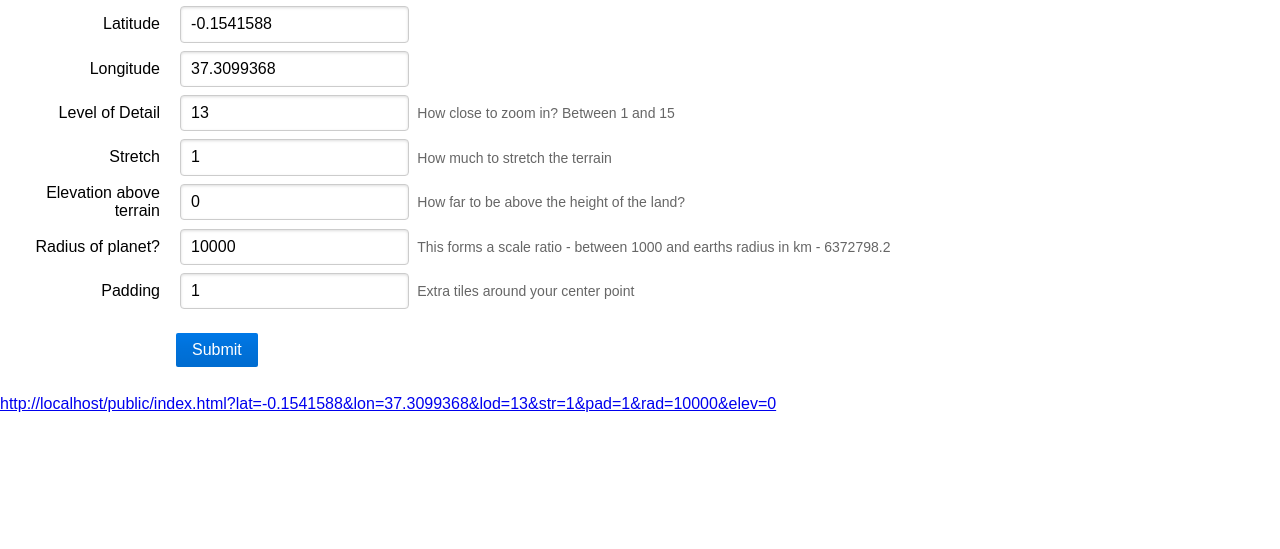
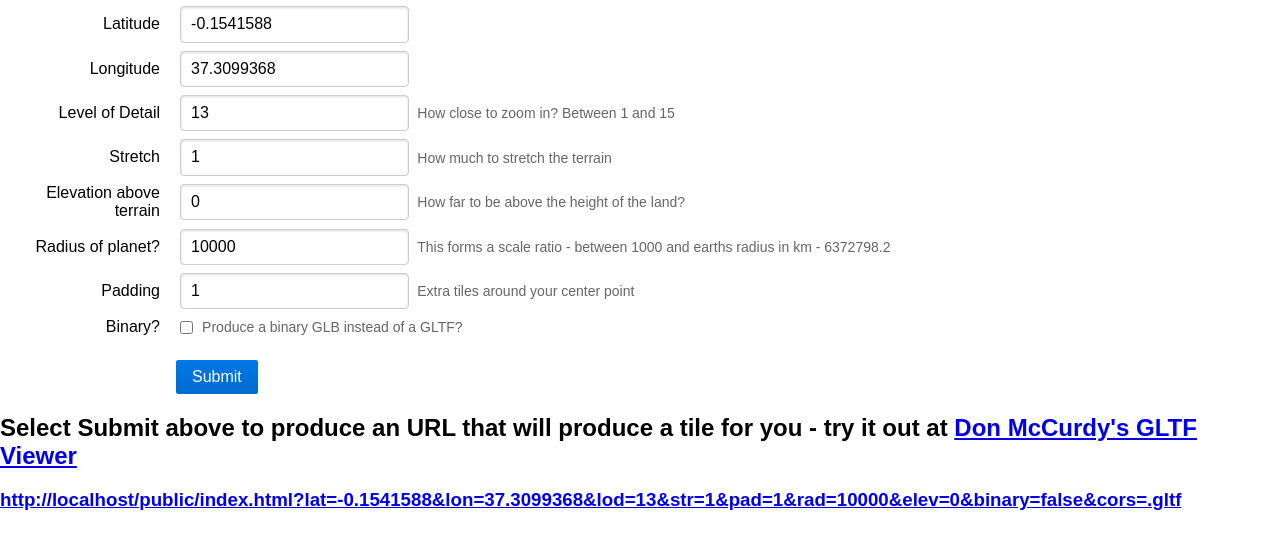
Before and after one commit to anselm/servermap, a website: page public/index.html in a window 1280 px wide. Both pictures are taken after a click on the button "Submit". Shown: the part 79-628 px from the top of the page. Drawn offline with nearby package versions, Linux system fonts and the light colour scheme.

Commit message:
binary support

```diff
--- a/package.json
+++ b/package.json
@@ -5,6 +5,7 @@
   "main": "dist/main.js",
   "dependencies": {
     "@babel/polyfill": "^7.2.5",
+    "atob": "^2.1.2",
     "blob": "^0.0.5",
     "canvas": "^2.3.1",
     "cesium": "1.53.0",
--- a/public/index.html
+++ b/public/index.html
@@ -45,9 +45,19 @@
             <span class="pure-form-message-inline">Extra tiles around your center point</span>
         </div>
 
+        <div class="pure-control-group">
+            <label for="pad">Binary?</label>
+            <input type="checkbox" name="binary" value="true"></input>
+            <span class="pure-form-message-inline">Produce a binary GLB instead of a GLTF?</span>
+        </div>
+
+
         <div class="pure-controls">
             <button type="submit" class="pure-button pure-button-primary">Submit</button>
         </div>
+
+        <h2>Select Submit above to produce an URL that will produce a tile for you - try it out at <a href="https://gltf-viewer.donmccurdy.com/">Don McCurdy's GLTF Viewer</a></h2>
+        <h3 id="results"></h3>
 
     </fieldset>
 </form>
@@ -84,14 +94,21 @@ function build_url(form) {
   if(elev<0) elev=0
   if(elev>99999) elev=99999
 
-  let args = {lat:lat, lon:lon, lod:lod, str:str, pad:pad, rad:rad, elev:elev }
+  let binary = form.binary.checked ? true : false
+
+  let args = {lat:lat, lon:lon, lod:lod, str:str, pad:pad, rad:rad, elev:elev, binary:binary }
 
   let url = window.location.href + "?" + Object.entries(args).map(([k,v]) => `${k}=${v}`).join('&')
+
+  if(binary) url = url + "&cors=.glb";
+  else url = url + "&cors=.gltf"
 
   let a = document.createElement('a')
   a.appendChild(document.createTextNode(url))
   a.title = a.href = url
-  document.body.appendChild(a)
+  let results = document.getElementById("results")
+  while (results.firstChild) { results.removeChild(results.firstChild); }
+  results.appendChild(a)
 
 }
 
```
Also changed, not shown: src/main.js (+34 -12 lines), dist/main.js, 1 other file.
